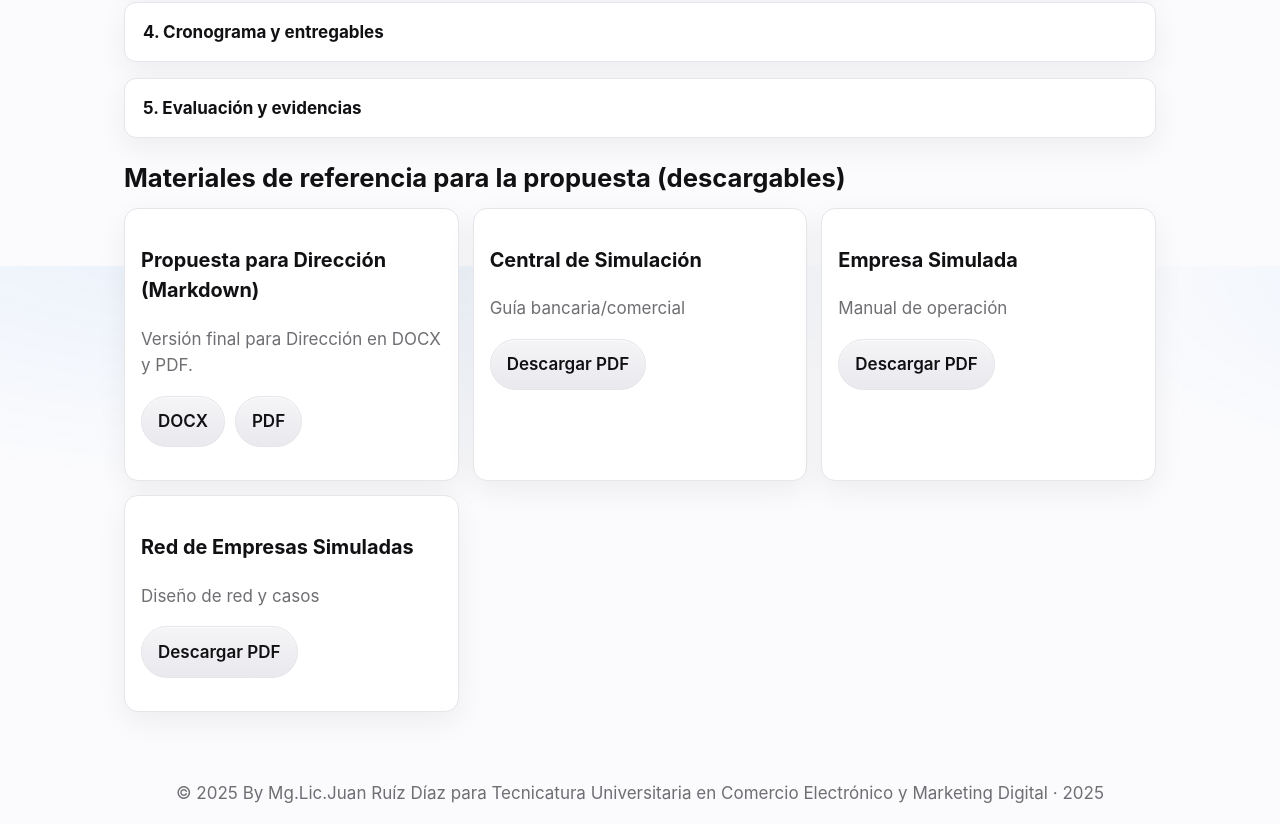
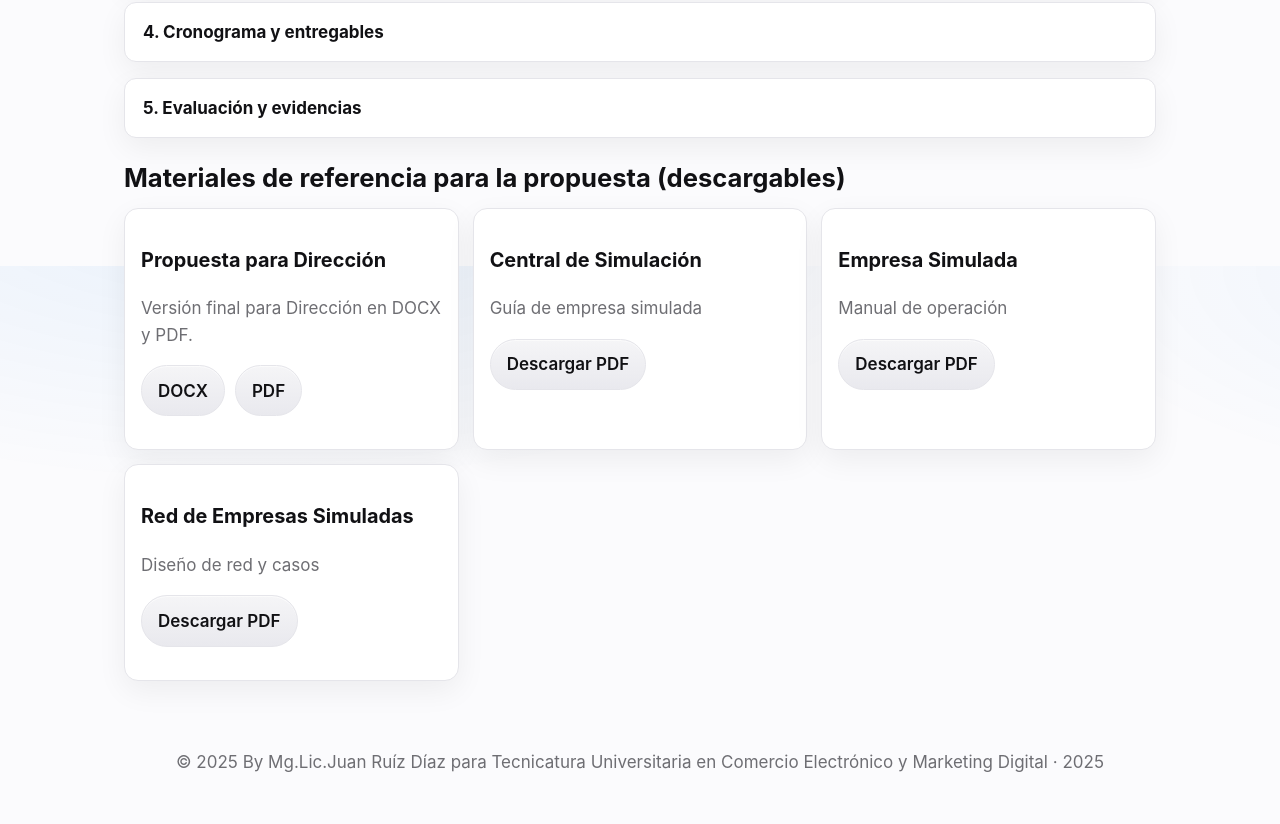
Before and after one commit to jruizdiaz/empresas-simuladas-TUCEMD, a plain HTML site: page index.html in a window 1280 px wide. Shown: the part 1334-2158 px from the top of the page. After the commit the page ends 2127 px from the top, so only its background shows below. Drawn offline with Linux system fonts and the light colour scheme.

Commit message:
Update index.html

```diff
--- a/index.html
+++ b/index.html
@@ -211,7 +211,7 @@
     <h2 id="descargas">Materiales de referencia para la propuesta (descargables)</h2>
     <div class="cards" role="list">
       <article class="card" role="listitem">
-        <h3>Propuesta para Dirección (Markdown)</h3>
+        <h3>Propuesta para Dirección</h3>
         <p class="muted">Versión final para Dirección en DOCX y PDF.</p>
         <p style="display:flex;gap:10px;flex-wrap:wrap">
           <a class="btn" href="materials/propuesta-proyecto-final.docx" download>DOCX</a>
@@ -220,7 +220,7 @@
       </article>
       <article class="card" role="listitem">
         <h3>Central de Simulación</h3>
-        <p class="muted">Guía bancaria/comercial</p>
+        <p class="muted">Guía de empresa simulada</p>
         <p><a class="btn" href="materials/central-de-simulacion.pdf" download>Descargar PDF</a></p>
       </article>
       <article class="card" role="listitem">
```
